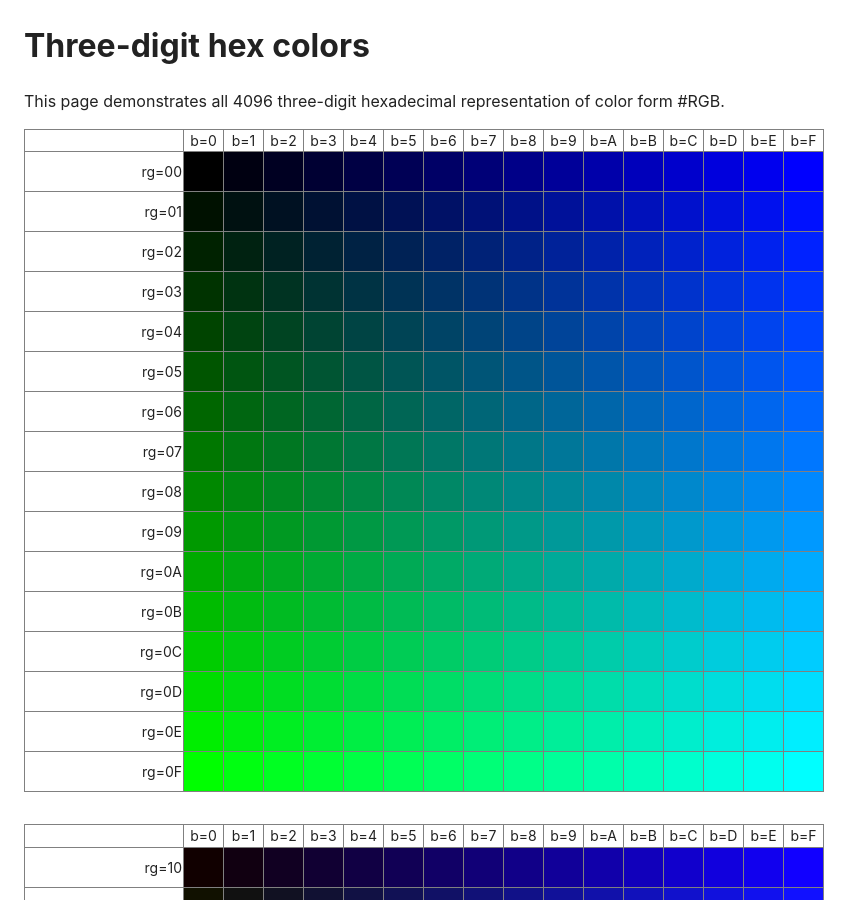
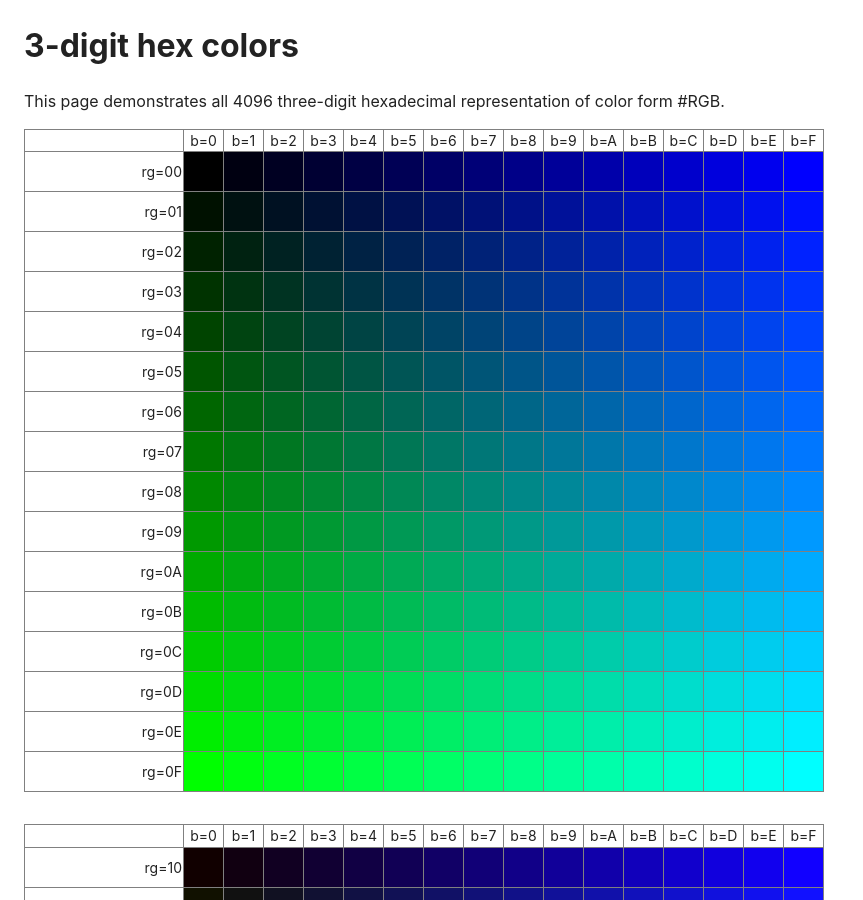
Before and after one commit to borderleft/borderleft.github.io, a Jekyll site: the page toolbox/hex/index.html, which Jekyll copies as it is, in a window 1280 px wide and 900 px high. Shown: the whole window, without its empty margins (0-863 px from the left). Built offline with Jekyll 4.4.1, drawn with Linux system fonts in a browser that asks for light colours.

Commit message:
Update title

```diff
--- a/toolbox/hex/index.html
+++ b/toolbox/hex/index.html
@@ -3,7 +3,7 @@
 <head>
     <meta charset="utf-8">
     <meta name="viewport" content="width=device-width, initial-scale=1">
-    <title>Three-digit hex colors  - Borderleft</title>
+    <title>3-digit hex colors  - Borderleft</title>
     <link rel="stylesheet" href="../css/base.css">
     <style>
         table {
@@ -27,7 +27,7 @@
 
 <main>
 
-<h1>Three-digit hex colors</h1>
+<h1>3-digit hex colors</h1>
 
 <p>This page demonstrates all 4096 three-digit hexadecimal representation of color form #RGB.</p>
 
--- a/toolbox/index.html
+++ b/toolbox/index.html
@@ -13,6 +13,6 @@
     <li><a href="/toolbox/rem/">PX to REM calculator</a></li>
     <li><a href="/toolbox/rgba/">RGBA to RGB converter</a></li>
     <li><a href="/toolbox/rrggbbaa/">#RRGGBBAA table</a></li>
-    <li><a href="/toolbox/hex/">Three-digit hex colors</a></li>
+    <li><a href="/toolbox/hex/">3-digit hex colors</a></li>
     <li><a href="/toolbox/viewport/">Viewport size</a></li>
 </ul>
```
